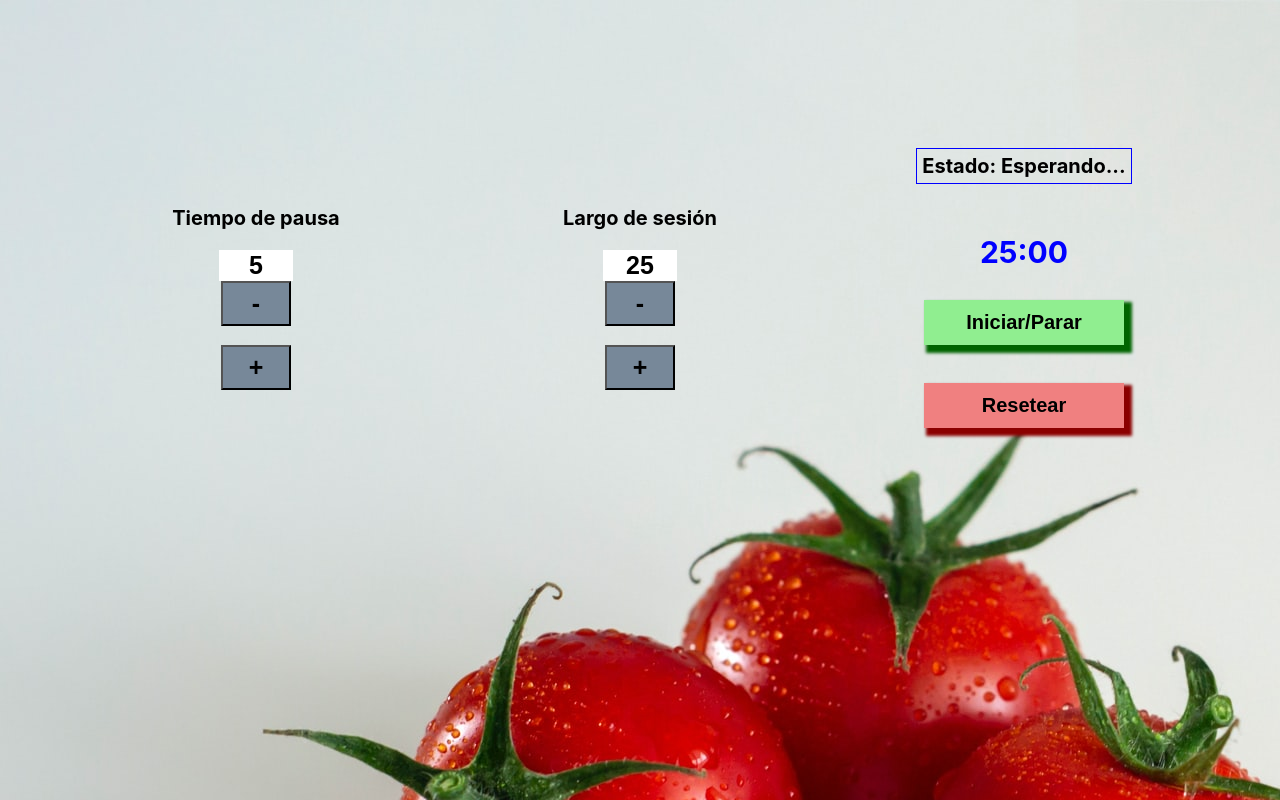
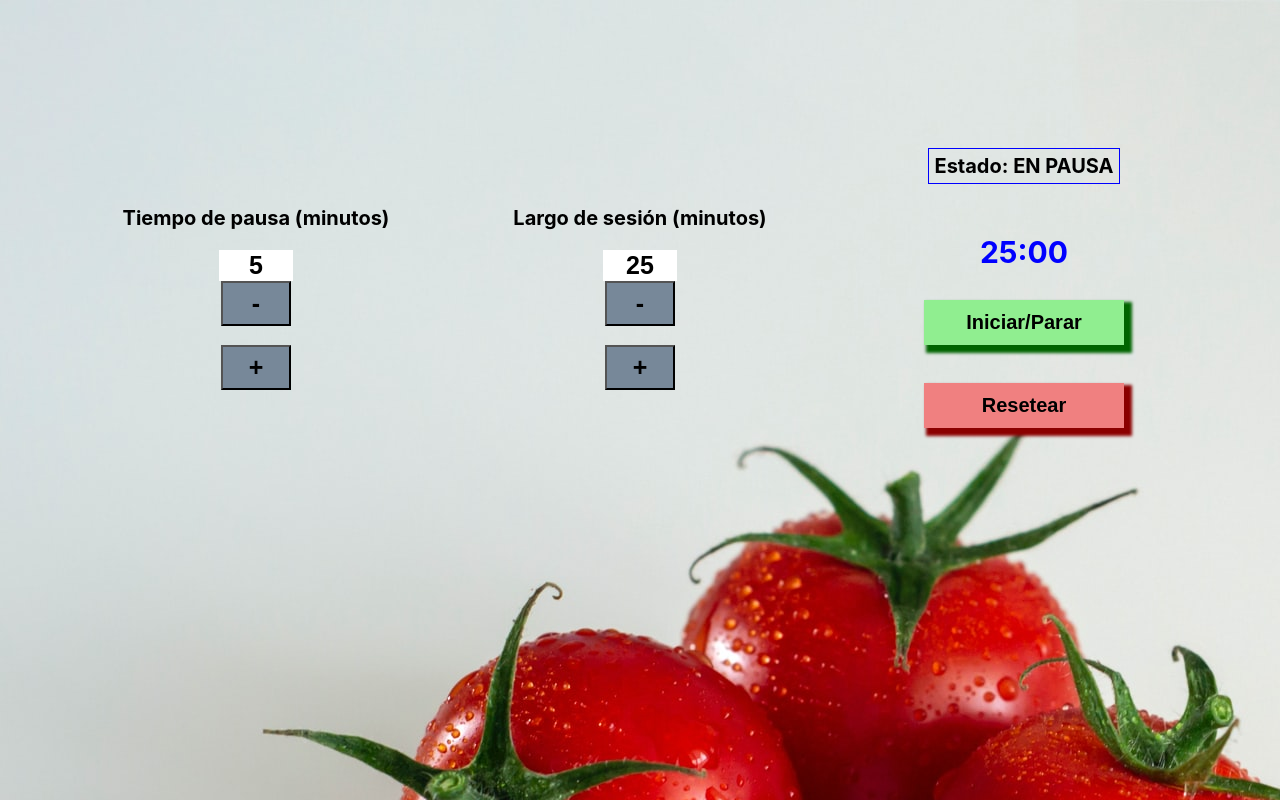
Before and after one commit to MarianoBF/pomodoro, a React (Create React App) app: page / in a window 1280 px wide. Built offline with nearby package versions, Linux system fonts and the light colour scheme.

Commit message:
adjust labels

```diff
--- a/src/App.js
+++ b/src/App.js
@@ -88,7 +88,7 @@ function App() {
   return (
     <div className="App">
       <div className="subContenedor" id="contenedorPausa">
-        <p id="break-label">Tiempo de pausa</p>
+        <p id="break-label">Tiempo de pausa (minutos)</p>
         <input type="text" id="break-length" value={pausa} readOnly />
         <button
           className="controlTiempo"
@@ -105,7 +105,7 @@ function App() {
       </div>
 
       <div className="subContenedor" id="contenedorSesion">
-        <p id="session-label">Largo de sesión</p>
+        <p id="session-label">Largo de sesión (minutos)</p>
         <input type="text" id="session-length" value={sesion} readOnly />
         <button
           className="controlTiempo"
@@ -122,7 +122,7 @@ function App() {
       </div>
 
       <div className="subContenedor" id="contenedorControlesPrincipales">
-        <p id="timer-label">Estado: {!activo ? "Esperando..." : enSesion ? "EN SESION" : "EN PAUSA"}</p>
+        <p id="timer-label">Estado: {(!activo  && !enSesion) ? "Esperando instrucciones..." : (enSesion && activo) ? "EN SESION" : "EN PAUSA"}</p>
         <Clock time={tiempo} />
         <button
           className="botonImportante"
```
